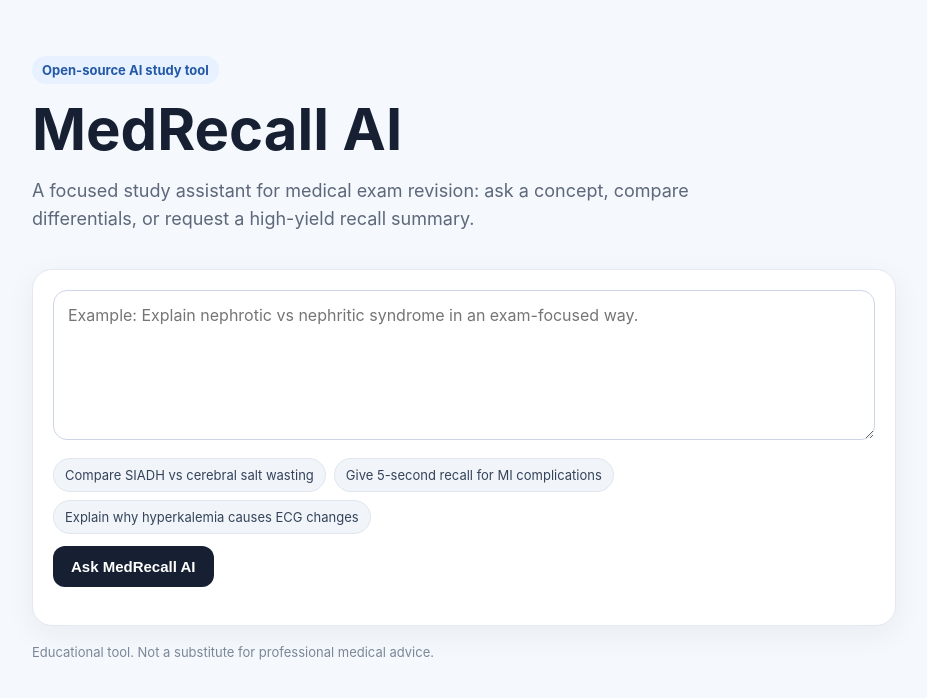
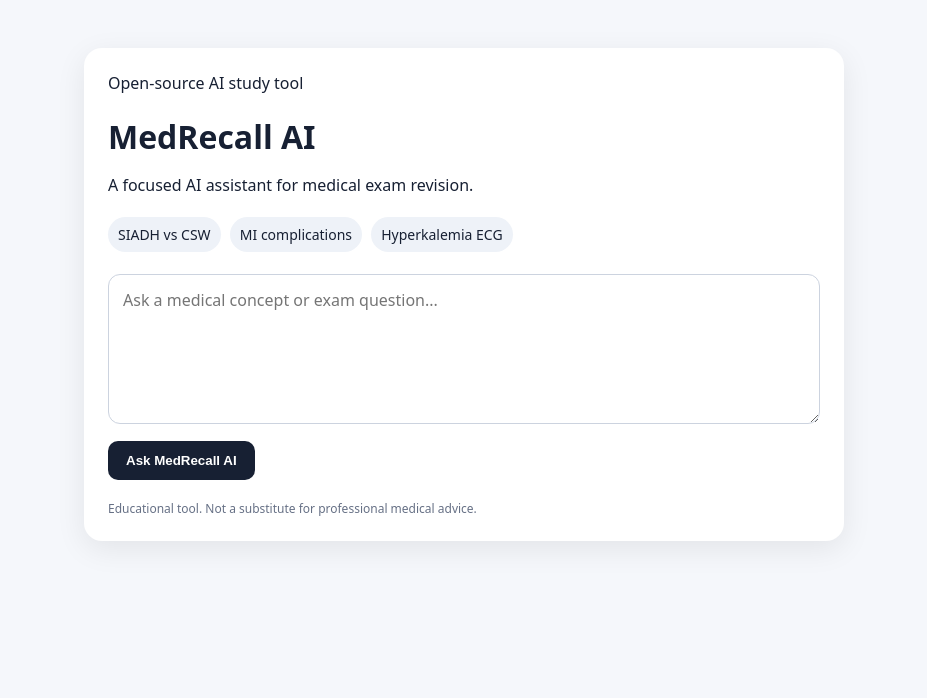
Before and after one commit to deepvora1020/-medrecall-ai, a website: page index.html in a window 1280 px wide. Shown: the whole page, without its empty margins (176-1103 px from the left). Drawn offline with Linux system fonts and the light colour scheme.

Commit message:
Add files via upload

```diff
--- a/index.html
+++ b/index.html
@@ -1,77 +1,54 @@
 <!doctype html>
 <html lang="en">
 <head>
-  <meta charset="utf-8">
-  <meta name="viewport" content="width=device-width,initial-scale=1">
+  <meta charset="UTF-8" />
+  <meta name="viewport" content="width=device-width, initial-scale=1.0" />
   <title>MedRecall AI</title>
   <style>
-    :root { font-family: Inter, system-ui, -apple-system, sans-serif; color:#172033; background:#f5f8fc; }
-    * { box-sizing:border-box; }
-    body { margin:0; }
-    .wrap { max-width:900px; margin:auto; padding:28px 18px 60px; }
-    header { padding:28px 0 18px; }
-    .badge { display:inline-block; padding:6px 10px; border-radius:999px; background:#e8f1ff; color:#2459a6; font-size:13px; font-weight:700; }
-    h1 { font-size:clamp(34px,7vw,58px); line-height:1.02; margin:16px 0 10px; }
-    .sub { font-size:18px; color:#5d687a; max-width:680px; line-height:1.55; }
-    .card { background:white; border:1px solid #e3e9f2; border-radius:20px; padding:20px; box-shadow:0 8px 30px rgba(28,50,80,.06); }
-    textarea { width:100%; min-height:150px; resize:vertical; border:1px solid #ccd6e5; border-radius:14px; padding:14px; font:inherit; font-size:16px; outline:none; }
-    textarea:focus { border-color:#4678c7; box-shadow:0 0 0 3px #e8f1ff; }
-    button { margin-top:12px; border:0; border-radius:12px; padding:12px 18px; background:#172033; color:white; font-weight:700; font-size:15px; cursor:pointer; }
-    button:disabled { opacity:.55; cursor:wait; }
-    .answer { margin-top:18px; white-space:pre-wrap; line-height:1.65; color:#283448; }
-    .examples { display:flex; gap:8px; flex-wrap:wrap; margin-top:14px; }
-    .example { background:#f1f5fa; border:1px solid #dfe6ef; color:#34435a; border-radius:999px; padding:8px 11px; cursor:pointer; font-size:13px; }
-    footer { margin-top:18px; color:#7b8798; font-size:13px; }
+    body { font-family: system-ui, sans-serif; margin: 0; background: #f5f7fb; color: #172033; }
+    main { max-width: 760px; margin: 0 auto; padding: 48px 20px; }
+    .card { background: white; border-radius: 18px; padding: 24px; box-shadow: 0 8px 30px rgba(0,0,0,.08); }
+    h1 { margin-bottom: 8px; }
+    textarea { width: 100%; min-height: 150px; box-sizing: border-box; padding: 14px; border-radius: 12px; border: 1px solid #ccd3df; font: inherit; }
+    button { margin-top: 12px; padding: 12px 18px; border: 0; border-radius: 10px; background: #172033; color: white; font-weight: 700; }
+    .answer { white-space: pre-wrap; margin-top: 20px; line-height: 1.6; }
+    .chip { display: inline-block; margin: 5px 5px 0 0; padding: 8px 10px; border-radius: 999px; background: #eef2f8; cursor: pointer; font-size: 14px; }
+    footer { margin-top: 20px; font-size: 12px; color: #667085; }
   </style>
 </head>
 <body>
-  <main class="wrap">
-    <header>
-      <span class="badge">Open-source AI study tool</span>
+<main>
+  <div class="card">
+    <div>Open-source AI study tool</div>
     <h1>MedRecall AI</h1>
-      <p class="sub">A focused study assistant for medical exam revision: ask a concept, compare differentials, or request a high-yield recall summary.</p>
-    </header>
-
-    <section class="card">
-      <textarea id="q" placeholder="Example: Explain nephrotic vs nephritic syndrome in an exam-focused way."></textarea>
-      <div class="examples">
-        <span class="example">Compare SIADH vs cerebral salt wasting</span>
-        <span class="example">Give 5-second recall for MI complications</span>
-        <span class="example">Explain why hyperkalemia causes ECG changes</span>
+    <p>A focused AI assistant for medical exam revision.</p>
+    <div>
+      <span class="chip" data-q="Compare SIADH vs cerebral salt wasting">SIADH vs CSW</span>
+      <span class="chip" data-q="Give 5-second recall for MI complications">MI complications</span>
+      <span class="chip" data-q="Explain why hyperkalemia causes ECG changes">Hyperkalemia ECG</span>
     </div>
+    <br />
+    <textarea id="question" placeholder="Ask a medical concept or exam question..."></textarea>
     <button id="ask">Ask MedRecall AI</button>
     <div id="answer" class="answer"></div>
-    </section>
-
     <footer>Educational tool. Not a substitute for professional medical advice.</footer>
+  </div>
 </main>
-
 <script>
-const q = document.getElementById("q");
+  document.querySelectorAll(".chip").forEach(c =>
+    c.onclick = () => document.getElementById("question").value = c.dataset.q
+  );
+  document.getElementById("ask").onclick = async () => {
+    const question = document.getElementById("question").value;
     const answer = document.getElementById("answer");
-const ask = document.getElementById("ask");
-
-document.querySelectorAll(".example").forEach(el => {
-  el.onclick = () => q.value = el.textContent;
-});
-
-ask.onclick = async () => {
-  if (!q.value.trim()) return;
-  ask.disabled = true;
-  answer.textContent = "Thinking…";
-  try {
+    answer.textContent = "Thinking...";
     const r = await fetch("/api/ask", {
       method: "POST",
       headers: {"Content-Type":"application/json"},
-      body: JSON.stringify({question:q.value})
+      body: JSON.stringify({question})
     });
     const data = await r.json();
-    answer.textContent = data.answer || data.error || "No answer returned.";
-  } catch {
-    answer.textContent = "Could not connect to the server.";
-  } finally {
-    ask.disabled = false;
-  }
+    answer.textContent = data.answer || data.error || "Something went wrong.";
   };
 </script>
 </body>
```
Also changed, not shown: package.json (line endings or trailing spaces), server.js (line endings or trailing spaces), 3 other files. Lines whose indentation alone changed are shown as unchanged.
